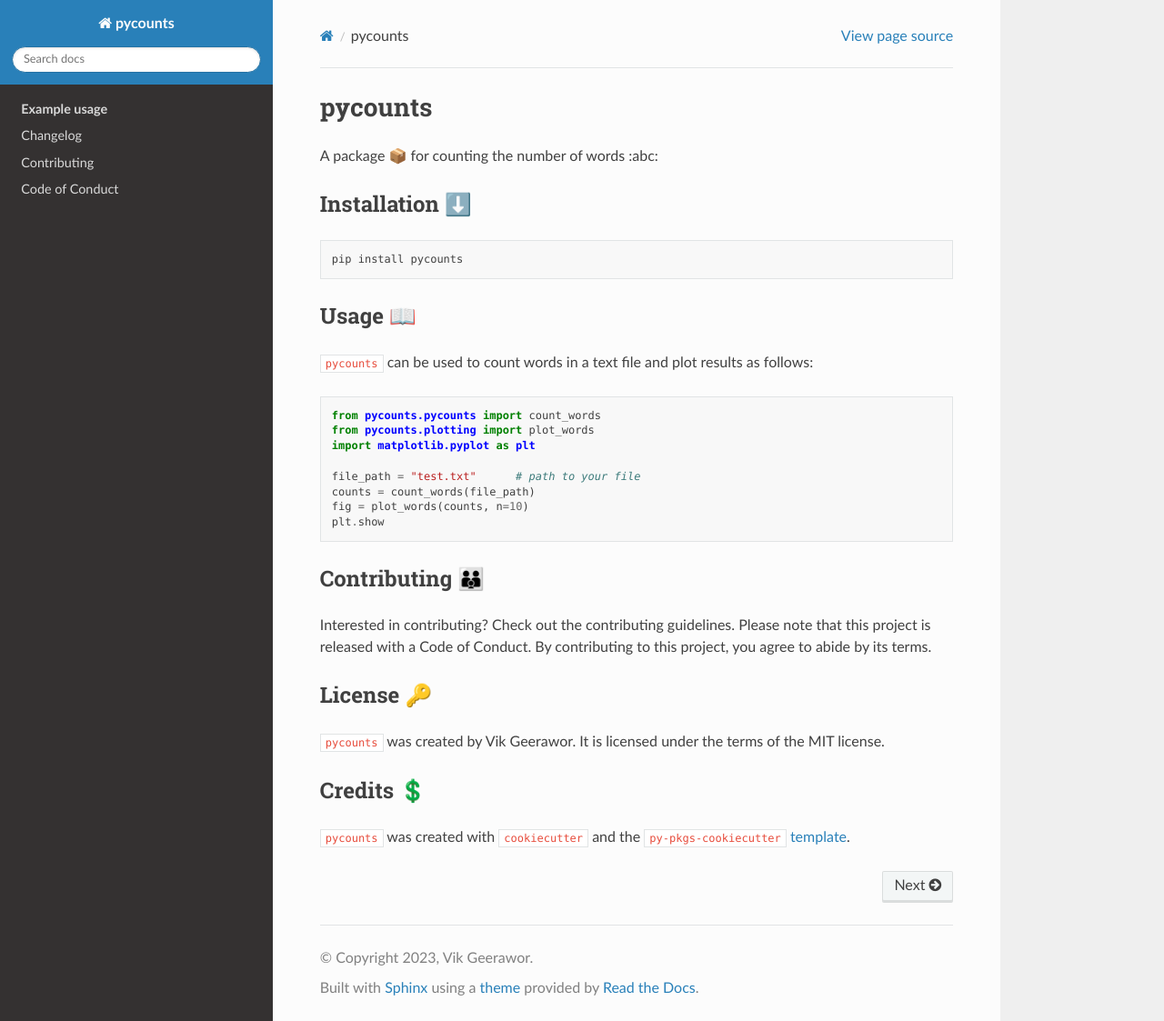
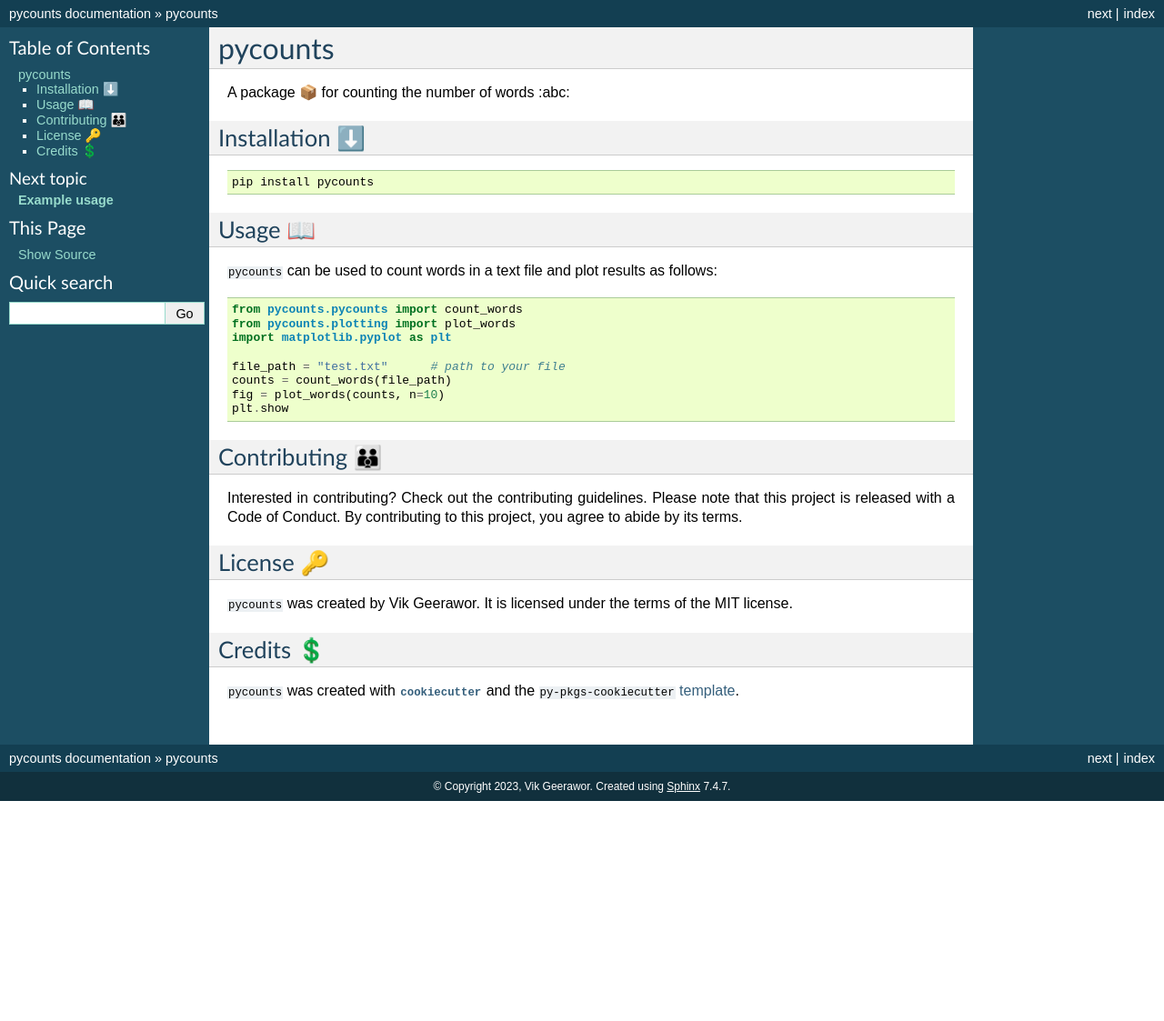
Before and after one commit to Vik-Geerawor/pycounts, a Sphinx documentation site: the page built from docs/index.md, in a window 1280 px wide and 1123 px high. Shown: the whole window at 91% size. Built offline with Sphinx 7.4.7, drawn with Linux system fonts in a browser that asks for light colours; pages that are not in the unit, such as notebooks, are missing from menus.

Commit message:
build: updated sphinx deps

```diff
--- a/docs/conf.py
+++ b/docs/conf.py
@@ -33,4 +33,5 @@ exclude_patterns = ["_build", "Thumbs.db", ".DS_Store"]
 # The theme to use for HTML and HTML Help pages.  See the documentation for
 # a list of builtin themes.
 #
-html_theme = "sphinx_rtd_theme"
+# html_theme = "sphinx_rtd_theme"
+html_theme = "classic"
--- a/pyproject.toml
+++ b/pyproject.toml
@@ -21,7 +21,6 @@ pytest-cov = "^4.1.0"
 jupyter = "^1.0.0"
 myst-nb = {version = "^0.17.2", python = "^3.10"}
 sphinx-autoapi = "^2.1.1"
-sphinx-rtd-theme = "^1.2.2"
 
 [tool.semantic_release]
 version_variable = "pyproject.toml:version"     # version location
```
Also changed, not shown: 1 other file.
